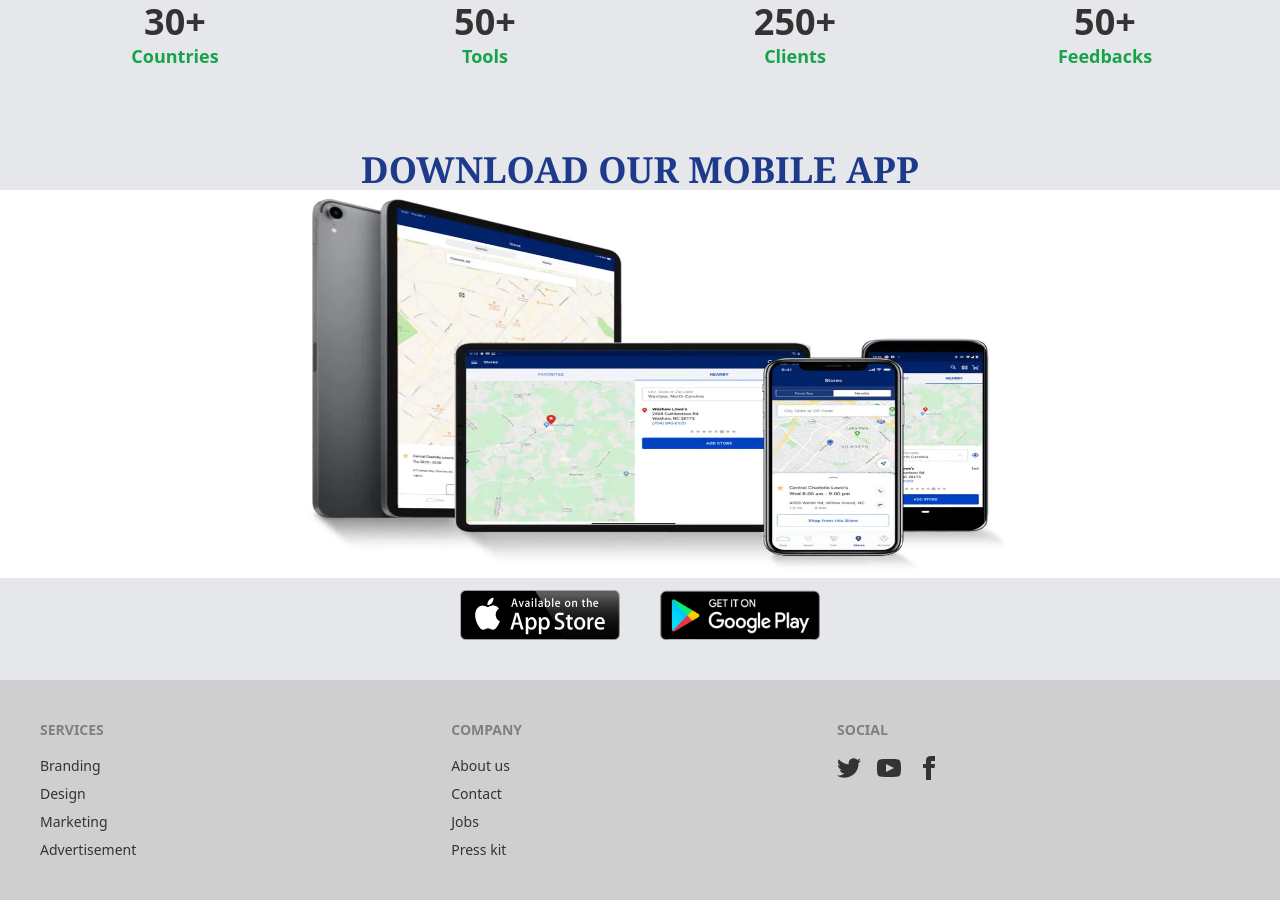
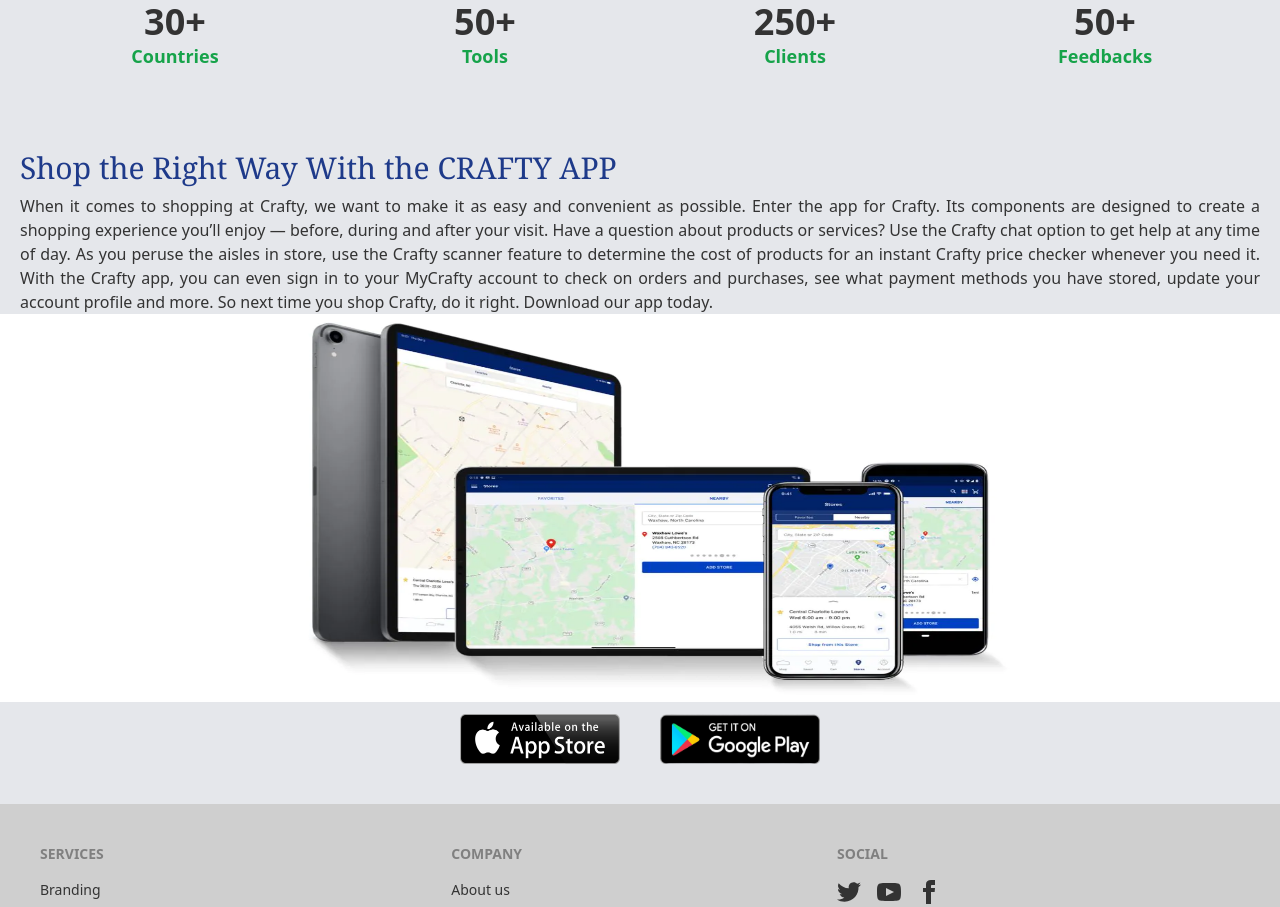
Before and after one commit to HossainRafi/crafty, a React (Create React App) app: page / in a window 1280 px wide. Shown: the part 850-1757 px from the top of the page. Built offline with nearby package versions, Linux system fonts and the light colour scheme; no server answers.

Commit message:
app done

```diff
--- a/src/pages/Home/AccessApp.js
+++ b/src/pages/Home/AccessApp.js
@@ -6,9 +6,24 @@
 const AccessApp = () => {
   return (
     <div className="pb-10">
-      <h1 className="text-blue-900 text-center text-4xl font-bold font-serif uppercase pt-10">
-        Download Our Mobile App
-      </h1>
+      <div>
+        <h2 className="text-3xl text-blue-900  font-serif pt-10 pb-2 px-5">
+          Shop the Right Way With the CRAFTY APP
+        </h2>
+        <p className="px-5 text-justify">
+          When it comes to shopping at Crafty, we want to make it as easy and
+          convenient as possible. Enter the app for Crafty. Its components are
+          designed to create a shopping experience you’ll enjoy — before, during
+          and after your visit. Have a question about products or services? Use
+          the Crafty chat option to get help at any time of day. As you peruse
+          the aisles in store, use the Crafty scanner feature to determine the
+          cost of products for an instant Crafty price checker whenever you need
+          it. With the Crafty app, you can even sign in to your MyCrafty account
+          to check on orders and purchases, see what payment methods you have
+          stored, update your account profile and more. So next time you shop
+          Crafty, do it right. Download our app today.
+        </p>
+      </div>
       <img src={download} alt="" className="w-full h-[400px] pb-3" />
       <div className="flex gap-10 justify-center">
         <img src={app} alt="" className="w-[160px] h-[50px]" />
```
